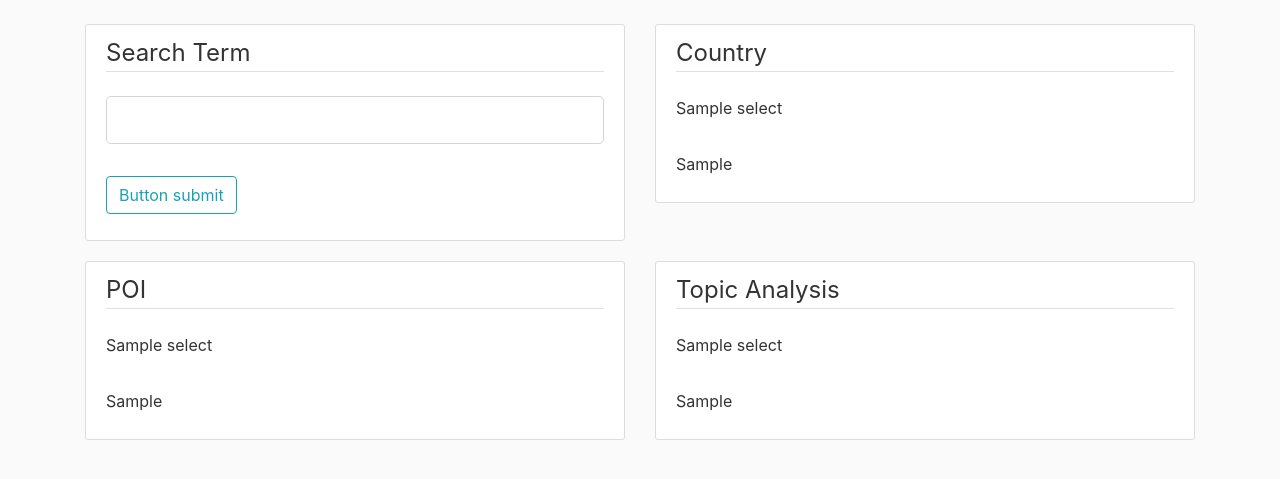
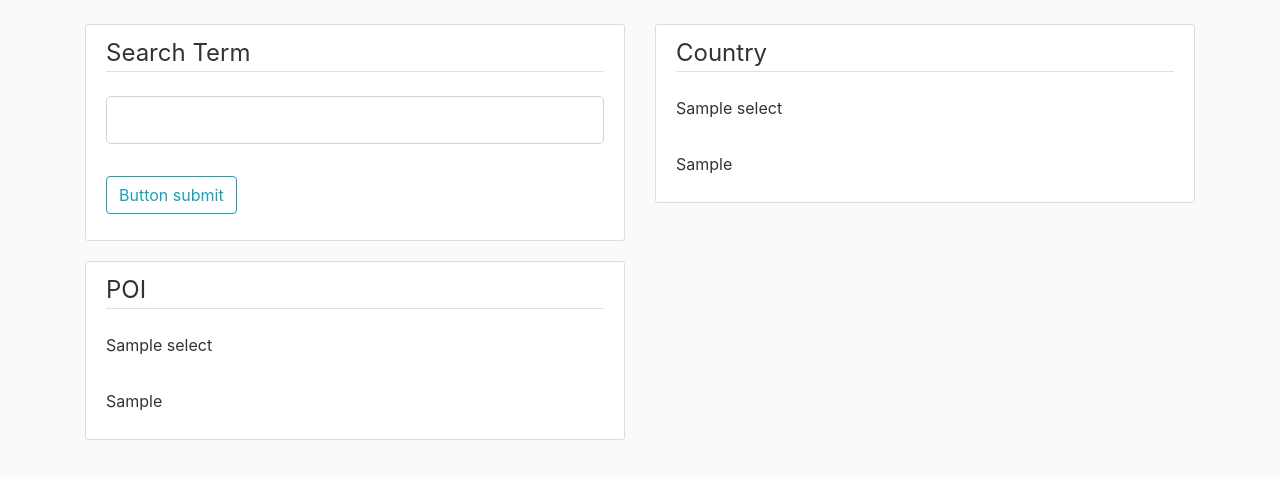
Before and after one commit to krishnatejakt/IR-Project4, a Flask app: template flaskblog/templates/search.html in a window 1280 px wide. Shown: the part 56-535 px from the top of the page. Run offline with Flask 2, Linux system fonts and the light colour scheme; the template is opened without the code that fills it: most values are stand-ins (such as "Sample title", 1, 10 or a date in 2020); form fields are guessed from the names that the template uses.

Commit message:
"Minor changes"

```diff
--- a/flaskblog/static/lda.html
+++ b/flaskblog/static/lda.html
@@ -25,7 +25,6 @@
                     <a class="nav-item nav-link" href="/search">Search</a>
                     <a class="nav-item nav-link" href="/visualization">Visualize</a>
                     <a class="nav-item nav-link" href="/about">About</a>
-                    <a class="nav-item nav-link" href="{{url_for('static',filename='lda.html')}}">Topic Analysis</a>
                   </div>
                   <!-- Navbar Right Side -->
                   <div class="navbar-nav">
--- a/flaskblog/templates/about.html
+++ b/flaskblog/templates/about.html
@@ -1,7 +1,9 @@
 {% extends "layout.html" %}
 
 {% block content %}
-        <h1>About Page</h1>
+        <h1>Krishna Teja Mellacheruvu</h1>
+        <p>LinkedIN: https://www.linkedin.com/in/krishnateja1997/</p>
+        <p>Github: https://github.com/krishnatejakt</p>
 {% endblock content %}
 
 {% block contents %}
--- a/flaskblog/templates/search.html
+++ b/flaskblog/templates/search.html
@@ -49,20 +49,3 @@
             </form>
         </div>
 {% endblock search_specific %}
-
-{% block specific %}
-        <div class="content-section">
-            <form method="POST" action="">
-                {{ form3.hidden_tag() }}
-                <fieldset class="form-group">
-                <legend class="border-bottom mb-4"> Topic Analysis </legend>
-                <div class="form-group">
-                    {{ form3.select(class="form-control form-control-lg") }}
-                </div>
-            </fieldset>
-                <div class="form-group">
-                    {{ form3.button_submit(class="btn btn-outline-info") }}
-                </div>
-            </form>
-        </div>
-{% endblock specific %}
```
Also changed, not shown: flaskblog/routes.py (+5 -11 lines).
